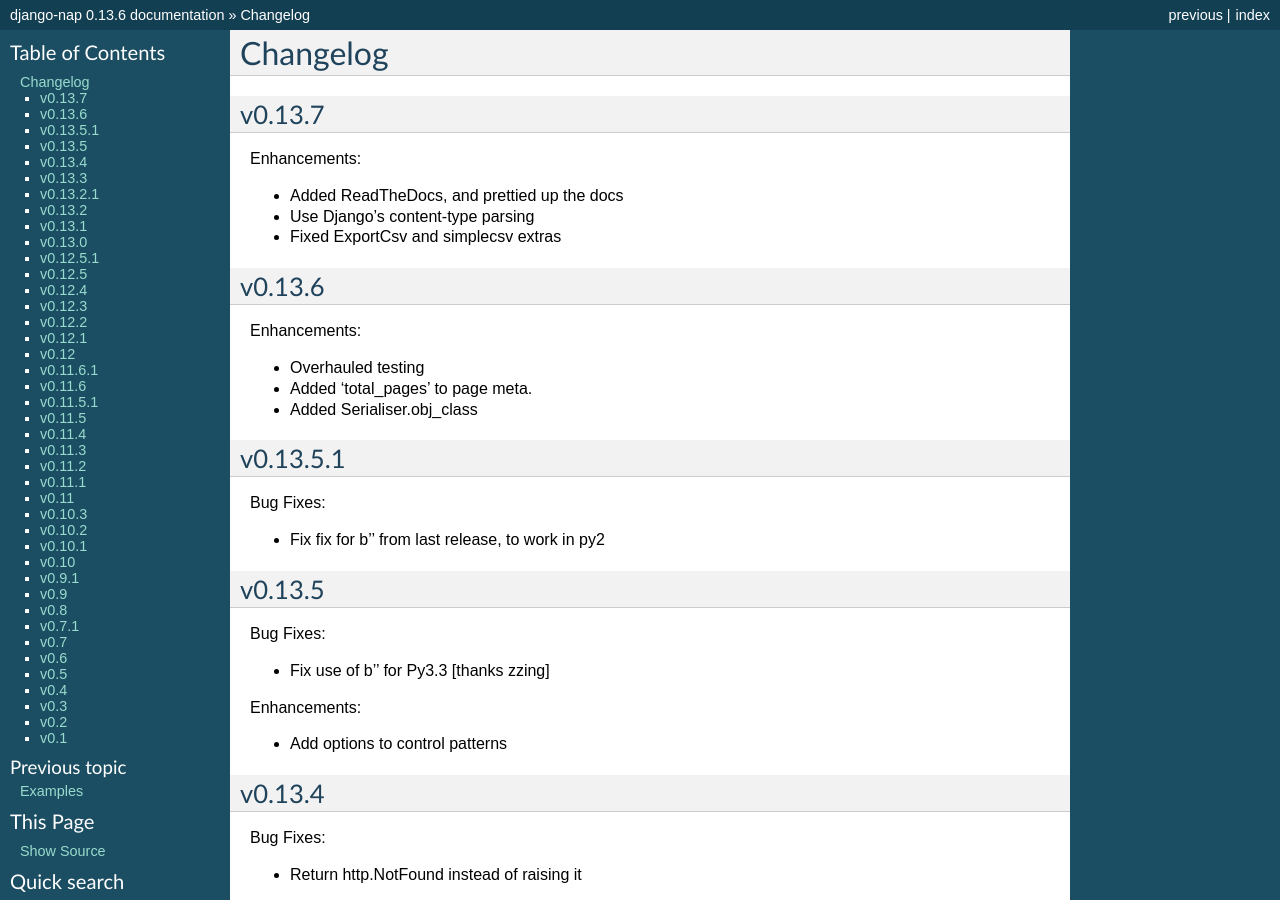
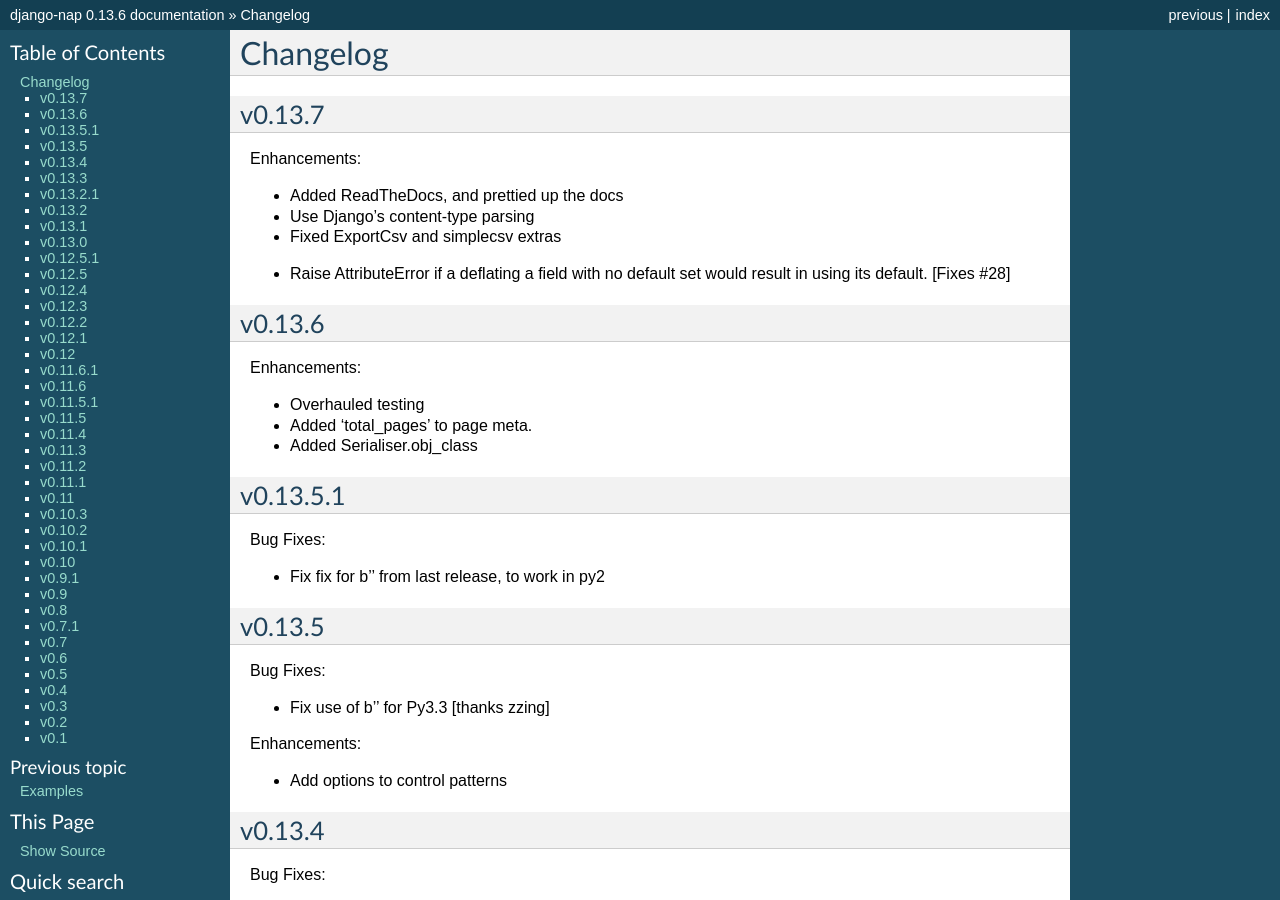
Before and after one commit to funkybob/django-nap, a Sphinx documentation site: the page built from docs/changelog.rst, in a window 1280 px wide and 900 px high. Built offline with Sphinx 7.4.7, drawn with Linux system fonts in a browser that asks for light colours.

Commit message:
Update docs

```diff
--- a/docs/changelog.rst
+++ b/docs/changelog.rst
@@ -10,6 +10,7 @@
 + Added ReadTheDocs, and prettied up the docs
 + Use Django's content-type parsing
 + Fixed ExportCsv and simplecsv extras
+- Raise AttributeError if a deflating a field with no default set would result in using its default. [Fixes #28]
 
 v0.13.6
 =======
```
